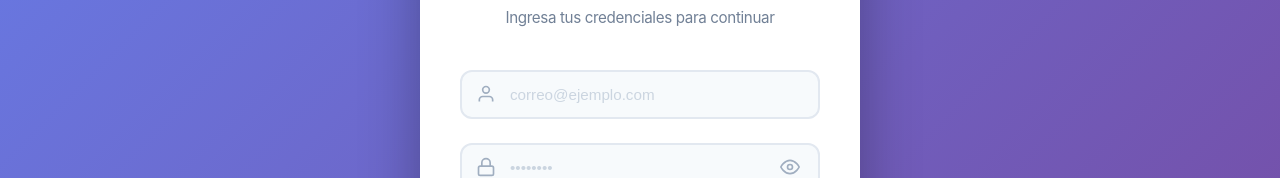
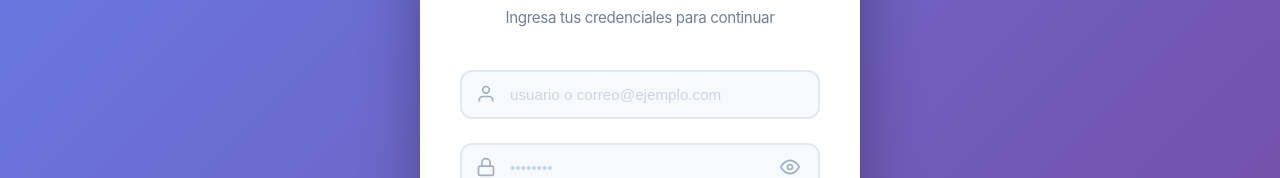
Before and after one commit to MLara8061/penacom, a Vue app in the folder frontend/: page /admin/login in a window 1280 px wide. Shown: the part 330-508 px from the top of the page. Built offline with nearby package versions, Linux system fonts and the light colour scheme; no server answers.

Commit message:
fix: cambiar input de email a text para permitir login con username

```diff
--- a/frontend/src/views/admin/Login.vue
+++ b/frontend/src/views/admin/Login.vue
@@ -33,8 +33,8 @@
             </svg>
             <input
               v-model="credentials.email"
-              type="email"
-              placeholder="correo@ejemplo.com"
+              type="text"
+              placeholder="usuario o correo@ejemplo.com"
               required
             />
           </div>
```
